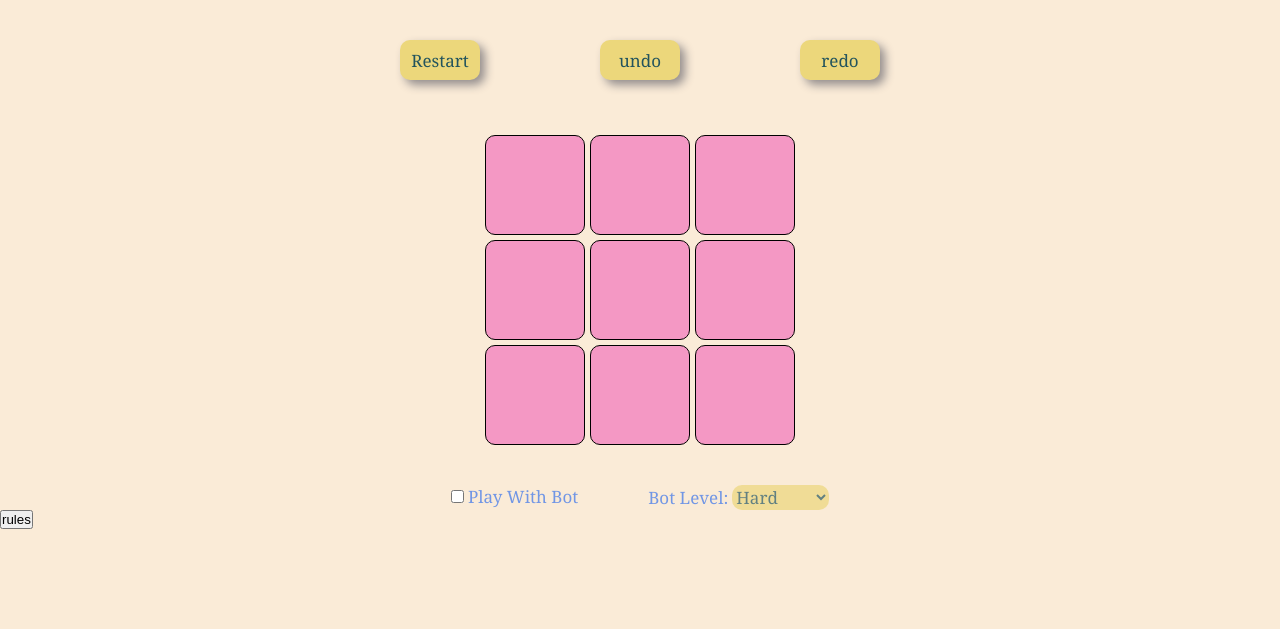
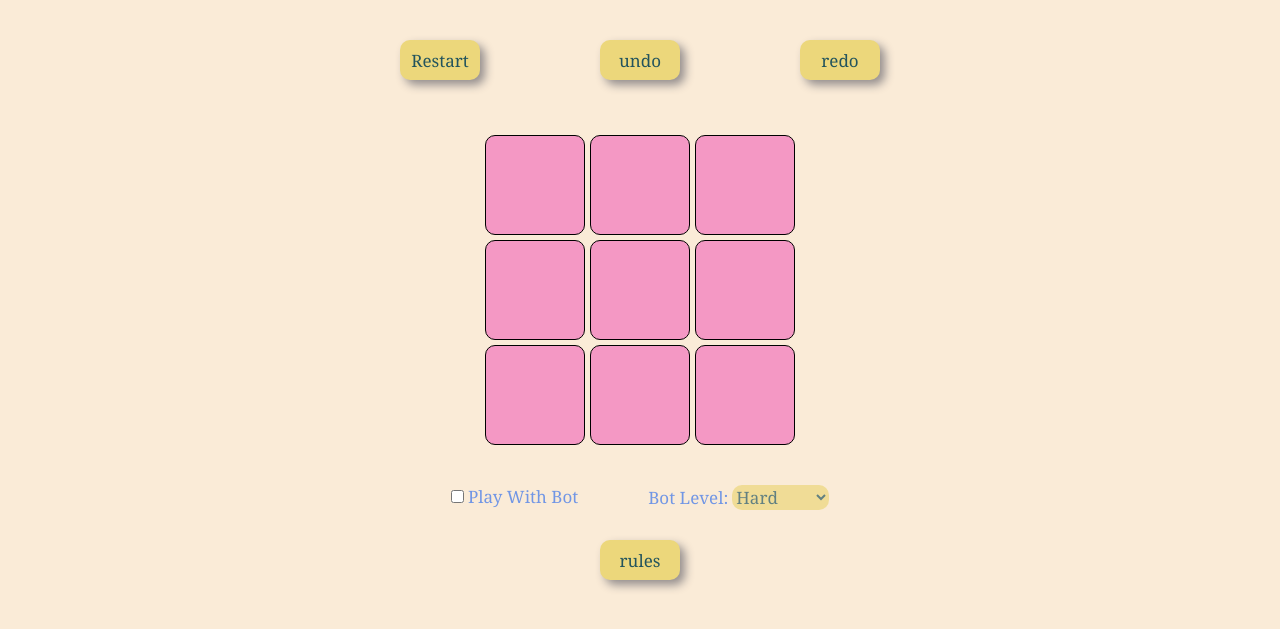
Before and after one commit to meetscript/xo-battle, a plain HTML site: page index.html in a window 1280 px wide. Shown: the part 65-694 px from the top of the page. Drawn offline with nearby package versions, Linux system fonts and the light colour scheme.

Commit message:
Update tic.css

```diff
--- a/tic.css
+++ b/tic.css
@@ -214,3 +214,19 @@ button.toggle{
     left:10vw;
   }
 }
+.rule{
+  display: flex;
+  justify-content: center;
+  margin-top: 30px;
+}
+#rules{
+    width:80px;
+  height: 40px;
+  background-color: #ecd77b;
+  color: #23545d;
+  font-family:Georgia, 'Times New Roman', Times, serif;
+  font-size: 17px;
+  border: none;
+  border-radius: 10px;
+  box-shadow: 5px 5px 10px rgb(148, 142, 142);
+}
```
